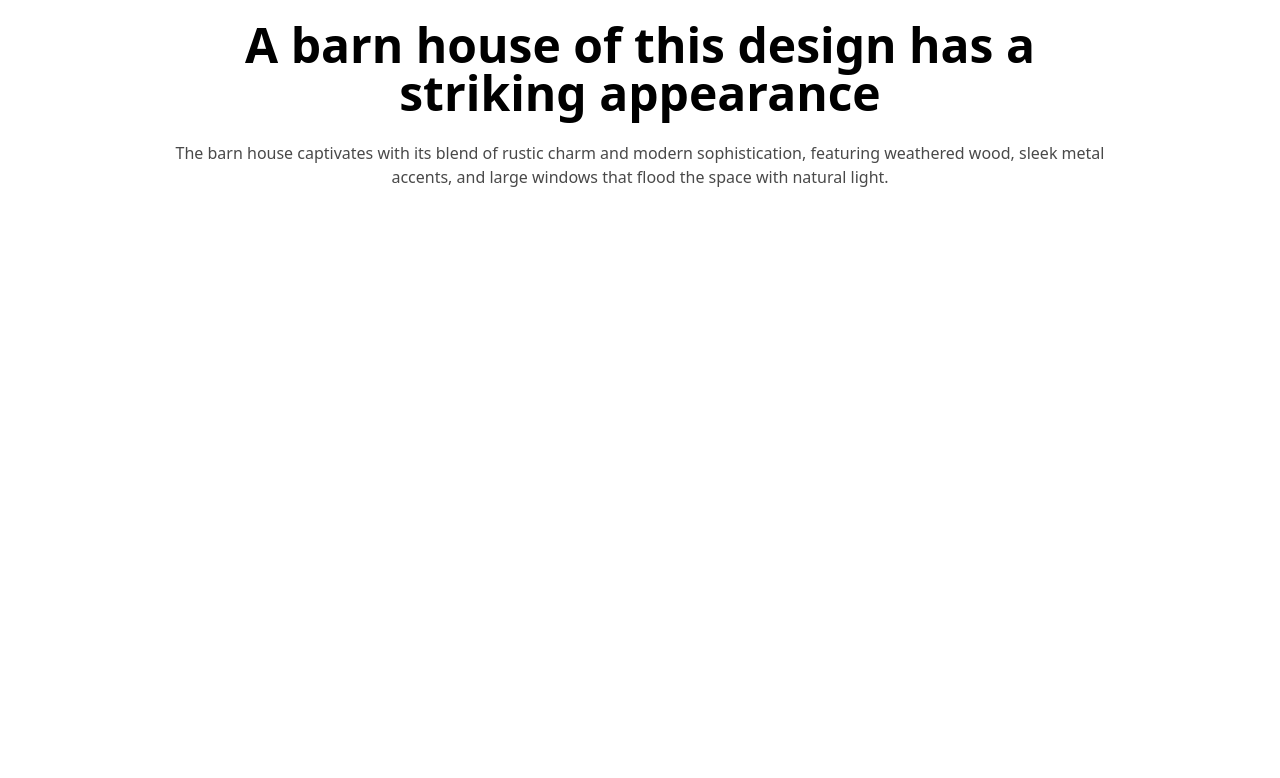
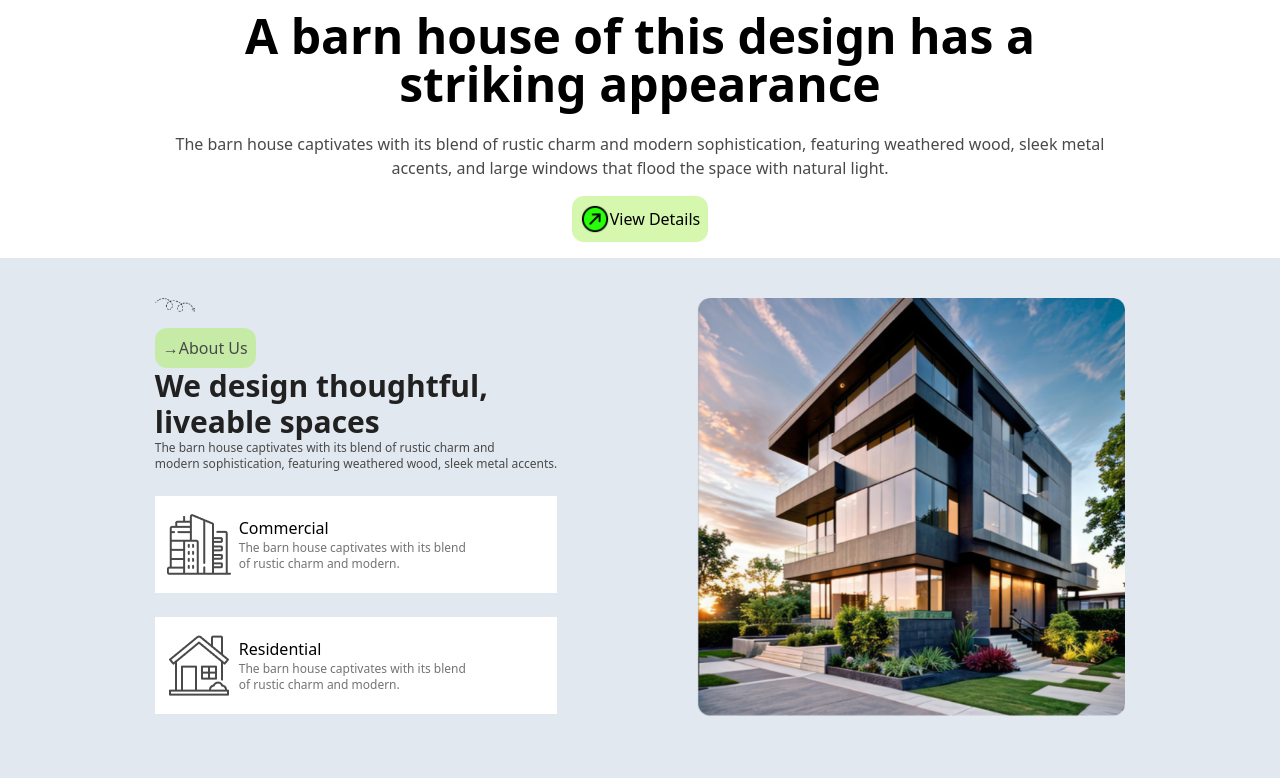
Before and after one commit to kawsar121/Hp-ass-3, a plain HTML site: page index.html in a window 1280 px wide. Shown: the part 443-1221 px from the top of the page. Before the commit the page ends 800 px from the top, so only its background shows below. Drawn offline with nearby package versions, Linux system fonts and the light colour scheme.

Commit message:
thoughtful section complete

```diff
--- a/index.html
+++ b/index.html
@@ -47,10 +47,10 @@
 
               <div>
                 <button
-                  class="flex justify-items-center items-center bg-lime-500 text-black p-1 rounded-xl hidden w-full md:flex md:w-auto md:order-1"
+                  class="flex justify-items-center items-center bg-lime-500 text-black p-2 rounded-xl hidden w-full md:flex md:w-auto md:order-1"
                 >
                   <img
-                    class="w-[50px]"
+                    class="w-[30px]"
                     src="img/up-right-arrow_5124867.png"
                     alt=""
                     srcset=""
@@ -133,13 +133,74 @@
       </nav>
       <!-- Banner Section -->
       <div class="justify-items-center items-center">
-        <img src="img/banner.png" alt="" srcset="">
-        <h2 class="text-5xl text-center font-bold my-6 text-black">A barn house of this design has a<br> striking appearance</h2>
-        <p class="text-[#494949] text-center">The barn house captivates with its blend of rustic charm and modern sophistication, featuring weathered wood, sleek metal <br> accents, and large windows that flood the space with natural light.</p>
+        <img src="img/banner.png" alt="" srcset="" />
+        <h2 class="text-5xl text-center font-bold my-6 text-black">
+          A barn house of this design has a<br />
+          striking appearance
+        </h2>
+        <p class="text-[#494949] text-center">
+          The barn house captivates with its blend of rustic charm and modern
+          sophistication, featuring weathered wood, sleek metal <br />
+          accents, and large windows that flood the space with natural light.
+        </p>
+        <div>
+          <button
+            class="flex justify-items-center items-center mt-4 bg-[#ABEF5F80] text-black p-2 rounded-xl hidden w-full md:flex md:w-auto md:order-1"
+          >
+            <img
+              class="w-[30px]"
+              src="img/up-right-arrow_5124867.png"
+              alt=""
+              srcset=""
+            />
+            View Details
+          </button>
+        </div>
       </div>
     </header>
 
-    <main></main>
+    <main class="mt-4">
+      <!-- Liveable Space Section -->
+      <div class="flex justify-center bg-slate-200 gap-[140px] py-10	">
+        <div>
+          <img class="w-10" src="img/Vector.png" alt="" srcset="">
+          <button
+            class="flex justify-items-center items-center mt-4 bg-[#ABEF5F80] text-[#494949] p-2 rounded-xl hidden w-full md:flex md:w-auto md:order-1"
+          >
+            →About Us
+          </button>
+
+          <h2 class="text-[#212121] font-extrabold text-3xl">We design thoughtful,<br> liveable spaces</h2>
+            <p class="text-[#494949] text-xs">
+              The barn house captivates with its blend of rustic charm and <br> modern
+              sophistication, featuring weathered wood, sleek metal accents.
+             </p>
+
+
+        <!-- Commercial Iteam -->
+        <div class="flex gap-2 py-4 px-3 my-6 justify-items-center items-center bg-[#FFFFFF]">
+          <img src="img/commercial.png" alt="" srcset="">
+          <div>
+            <h2 class="text-black font-medium">Commercial</h2>
+            <p class="text-[#737373] text-xs">The barn house captivates with its blend <br> of rustic charm and modern.</p>
+          </div>
+        </div>
+
+            <!-- Residential iteam -->
+        <div  class="flex gap-2 py-4 px-3 my-6 justify-items-center items-center bg-[#FFFFFF]">
+          <img src="img/residential.png" alt="" srcset="">
+          <div>
+            <h2 class="text-black font-medium">Residential</h2>
+            <p class="text-[#737373] text-xs">The barn house captivates with its blend <br>of rustic charm and modern.</p>
+          </div>
+        </div>
+        </div>
+        <div>
+          <img class="w-[428px]" src="img/Rectangle.png" alt="" srcset="">
+        </div>
+
+      </div>
+    </main>
 
     <footer></footer>
   </body>
```
